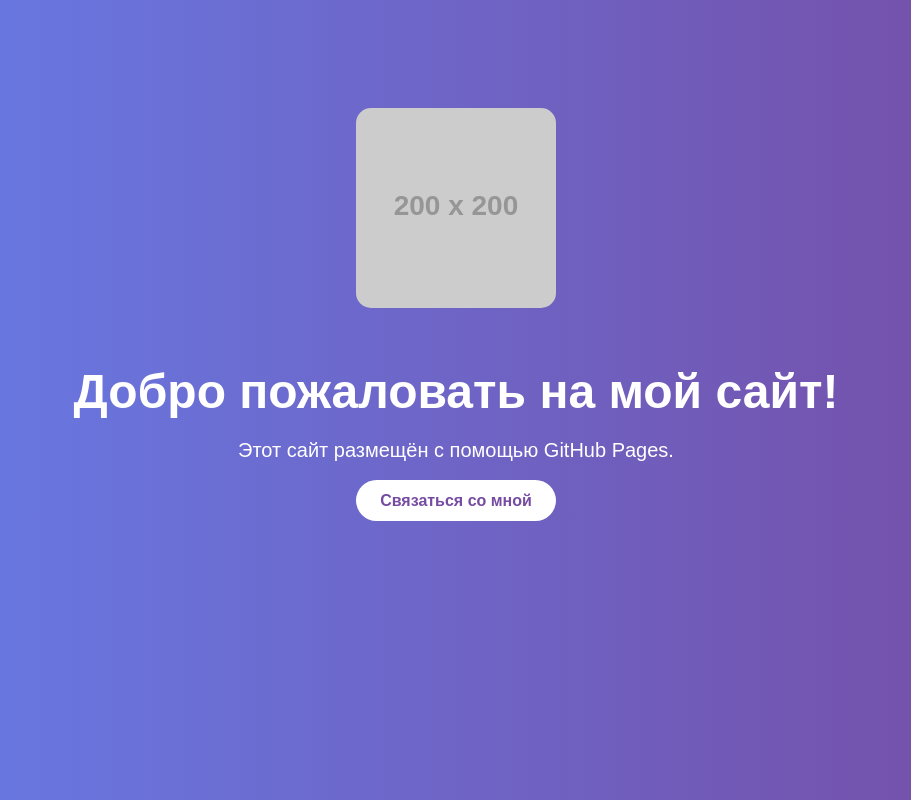
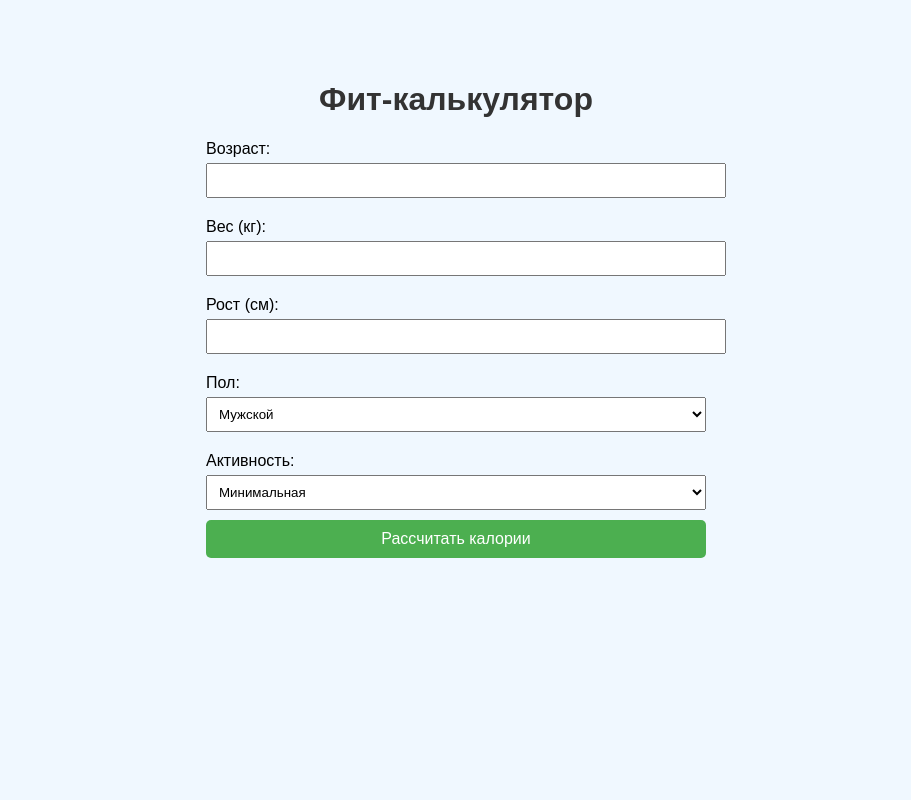
Before and after one commit to Beka0726/My-fit1, a plain HTML site: page index.html in a window 1280 px wide. Shown: the whole page, without its empty margins (184-1095 px from the left). Drawn offline with Linux system fonts and the light colour scheme; placeholder pictures from the web are drawn by us.

Commit message:
Update index.html

```diff
--- a/index.html
+++ b/index.html
@@ -2,46 +2,96 @@
 <html lang="ru">
 <head>
   <meta charset="UTF-8">
-  <title>Добро пожаловать!</title>
+  <title>Фит-калькулятор</title>
   <style>
     body {
-      background: linear-gradient(to right, #667eea, #764ba2);
-      color: white;
-      font-family: Arial, sans-serif;
-      text-align: center;
-      padding-top: 100px;
+      font-family: Arial;
+      max-width: 500px;
+      margin: 40px auto;
+      padding: 20px;
+      background-color: #f0f8ff;
+      border-radius: 10px;
     }
     h1 {
-      font-size: 48px;
+      text-align: center;
+      color: #333;
+    }
+    label {
+      display: block;
+      margin: 10px 0 5px;
+    }
+    input, select {
+      width: 100%;
+      padding: 8px;
       margin-bottom: 10px;
     }
-    p {
-      font-size: 20px;
-      margin-bottom: 30px;
+    button {
+      width: 100%;
+      padding: 10px;
+      background-color: #4CAF50;
+      color: white;
+      font-size: 16px;
+      border: none;
+      border-radius: 5px;
     }
-    img {
-      width: 200px;
-      border-radius: 15px;
-      margin-bottom: 20px;
-    }
-    a.button {
-      background-color: white;
-      color: #764ba2;
-      padding: 12px 24px;
-      border-radius: 25px;
-      text-decoration: none;
+    #result {
+      margin-top: 20px;
       font-weight: bold;
-      transition: 0.3s;
-    }
-    a.button:hover {
-      background-color: #f0f0f0;
+      text-align: center;
     }
   </style>
 </head>
 <body>
-  <img src="https://via.placeholder.com/200" alt="Фото или логотип">
-  <h1>Добро пожаловать на мой сайт!</h1>
-  <p>Этот сайт размещён с помощью GitHub Pages.</p>
-  <a class="button" href="mailto:youremail@example.com">Связаться со мной</a>
+  <h1>Фит-калькулятор</h1>
+
+  <label>Возраст:</label>
+  <input type="number" id="age">
+
+  <label>Вес (кг):</label>
+  <input type="number" id="weight">
+
+  <label>Рост (см):</label>
+  <input type="number" id="height">
+
+  <label>Пол:</label>
+  <select id="gender">
+    <option value="male">Мужской</option>
+    <option value="female">Женский</option>
+  </select>
+
+  <label>Активность:</label>
+  <select id="activity">
+    <option value="1.2">Минимальная</option>
+    <option value="1.375">Лёгкая</option>
+    <option value="1.55">Средняя</option>
+    <option value="1.725">Высокая</option>
+    <option value="1.9">Очень высокая</option>
+  </select>
+
+  <button onclick="calculateCalories()">Рассчитать калории</button>
+
+  <div id="result"></div>
+
+  <script>
+    function calculateCalories() {
+      const age = parseInt(document.getElementById('age').value);
+      const weight = parseFloat(document.getElementById('weight').value);
+      const height = parseFloat(document.getElementById('height').value);
+      const gender = document.getElementById('gender').value;
+      const activity = parseFloat(document.getElementById('activity').value);
+
+      let bmr;
+
+      if (gender === 'male') {
+        bmr = 10 * weight + 6.25 * height - 5 * age + 5;
+      } else {
+        bmr = 10 * weight + 6.25 * height - 5 * age - 161;
+      }
+
+      const total = Math.round(bmr * activity);
+
+      document.getElementById('result').innerHTML = `Ваша суточная норма калорий: ${total} ккал`;
+    }
+  </script>
 </body>
 </html>
```
